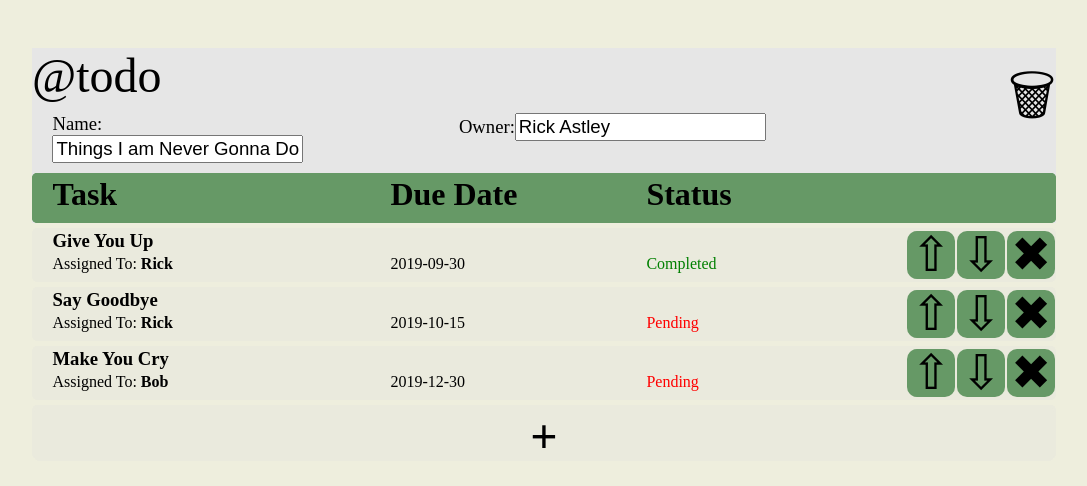
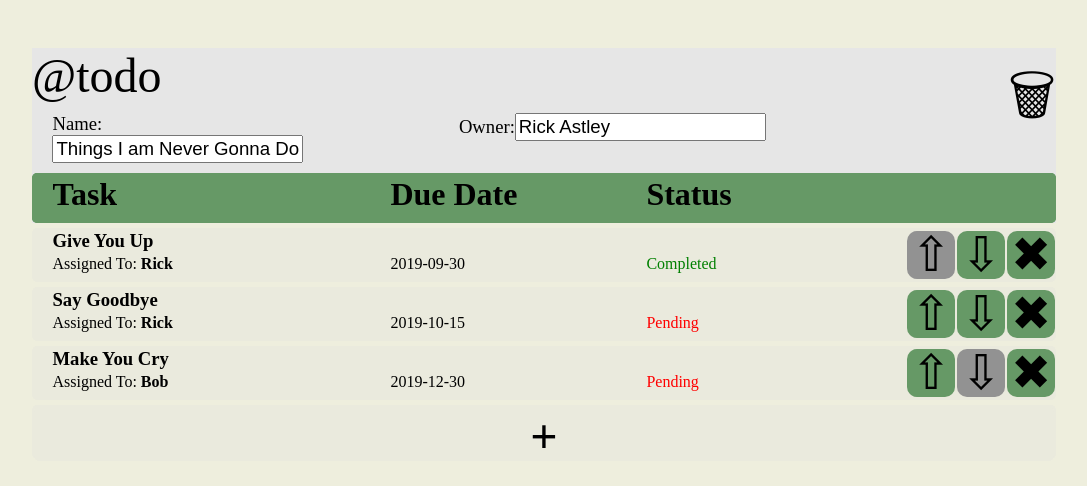
Before and after one commit to ZP4/sandbox, a React (Create React App) app: page / in a window 1280 px wide. Both pictures are taken after a click on the link "Things I am Never Gonna Do". Shown: the top 486 px of the page, without its empty margins (104-1191 px from the left). Built offline with nearby package versions, Linux system fonts and the light colour scheme.

Commit message:
added disabled up/down buttons

```diff
--- a/src/App.js
+++ b/src/App.js
@@ -23,6 +23,18 @@ class App extends Component {
 
   setCurrentListOwner = (value) => {
     this.state.currentList.owner = value;
+  };
+
+  editItem = (keyValue) => {
+
+  };
+
+  moveItemUp = (keyValue) => {
+
+  };
+
+  moveItemDown = (keyValue) => {
+
   };
 
   goHome = () => {
--- a/src/components/list_screen/ListItemCard.js
+++ b/src/components/list_screen/ListItemCard.js
@@ -1,6 +1,38 @@
 import React, { Component } from 'react'
 
 export class ListItemCard extends Component {
+
+    constructor(props) {
+        super(props);
+        console.log("Helloooooooooooooooo")
+        // let arr = this.props.todoList;
+        // let x = -1;
+        // let disableUpButton, disableDownButton;
+        // //console.log("start");
+        // for (let i = 0 ; i < Object.keys(arr).length ; i++) {
+        //     // console.log("index: "+i);
+        //     // console.log("d "+Object.keys(arr)[i] + "    dsd    " + this.props.listItem.key);
+        //     // console.log(Object.keys(arr)[i] == this.props.listItem.key)
+        //     if (Object.keys(arr)[i] == this.props.listItem.key) {
+        //         //console.log("pass key check")
+        //         if (i === 0) {
+        //             //console.log("UP");
+        //             disableUpButton = true
+        //         }
+        //         else {
+        //             disableUpButton = false
+        //         }
+        //         disableDownButton = (i === Object.keys(arr).length - 1);
+        //     }
+        // }
+        // this.state = {
+        //     index: x,
+        //     disableUp: disableUpButton,
+        //     disableDown: disableDownButton
+        // }
+
+    }
+
 
     render() {
         return (
@@ -22,11 +54,16 @@ export class ListItemCard extends Component {
                     <div
                         className='list_item_card_move_up'
                         onClick= ''
+                        disabled={this.props.index == 0}
+                        style={this.props.index == 0 ? disabled : null }
+
                     >&#8679;</div>
 
                     <div
                         className='list_item_card_move_down'
                         onClick= ''
+                        disabled={this.props.index == this.props.todoList.length-1}
+                        style={this.props.index == this.props.todoList.length-1 ? disabled : null }
                     >&#8681;</div>
 
                     <div
@@ -47,4 +84,8 @@ const completedGreen = {
     color: "green"
 };
 
+const disabled = {
+    backgroundColor: '#929292'
+};
+
 export default ListItemCard
--- a/src/components/list_screen/ListItemsTable.js
+++ b/src/components/list_screen/ListItemsTable.js
@@ -95,20 +95,23 @@ export class ListItemsTable extends Component {
             <div className= "list_item_header_card" id="list_items_container">
                 <div className="list_item_header_card"> </div>
                 <div className="list_item_task_header" onClick={() => (this.sortItem(sortCategory.TASK))} >Task</div>
-                <div className="list_item_due_date_header"onClick={(event) => (this.sortItem(sortCategory.DATE))}>Due Date</div>
-                <div className="list_item_status_header"onClick={(event) => (this.sortItem(sortCategory.STATUS))}>Status</div>
+                <div className="list_item_due_date_header"onClick={() => (this.sortItem(sortCategory.DATE))}>Due Date</div>
+                <div className="list_item_status_header"onClick={() => (this.sortItem(sortCategory.STATUS))}>Status</div>
                 {
-                    this.state.list.map((todoItem)=>(
+                    this.state.list.map((todoItem, i)=>(
                         <ListItemCard
+                            index={i}
                             key={todoItem.key}
-                            listItem={todoItem} />
+                            listItem={todoItem}
+                            todoList={this.state.list}
+                        />
                     ))
                 }
-                {
+
                     <ListNewItemCard
                         list={this.state.list}
                     />
-                }
+
             </div>
         )
     }
```
